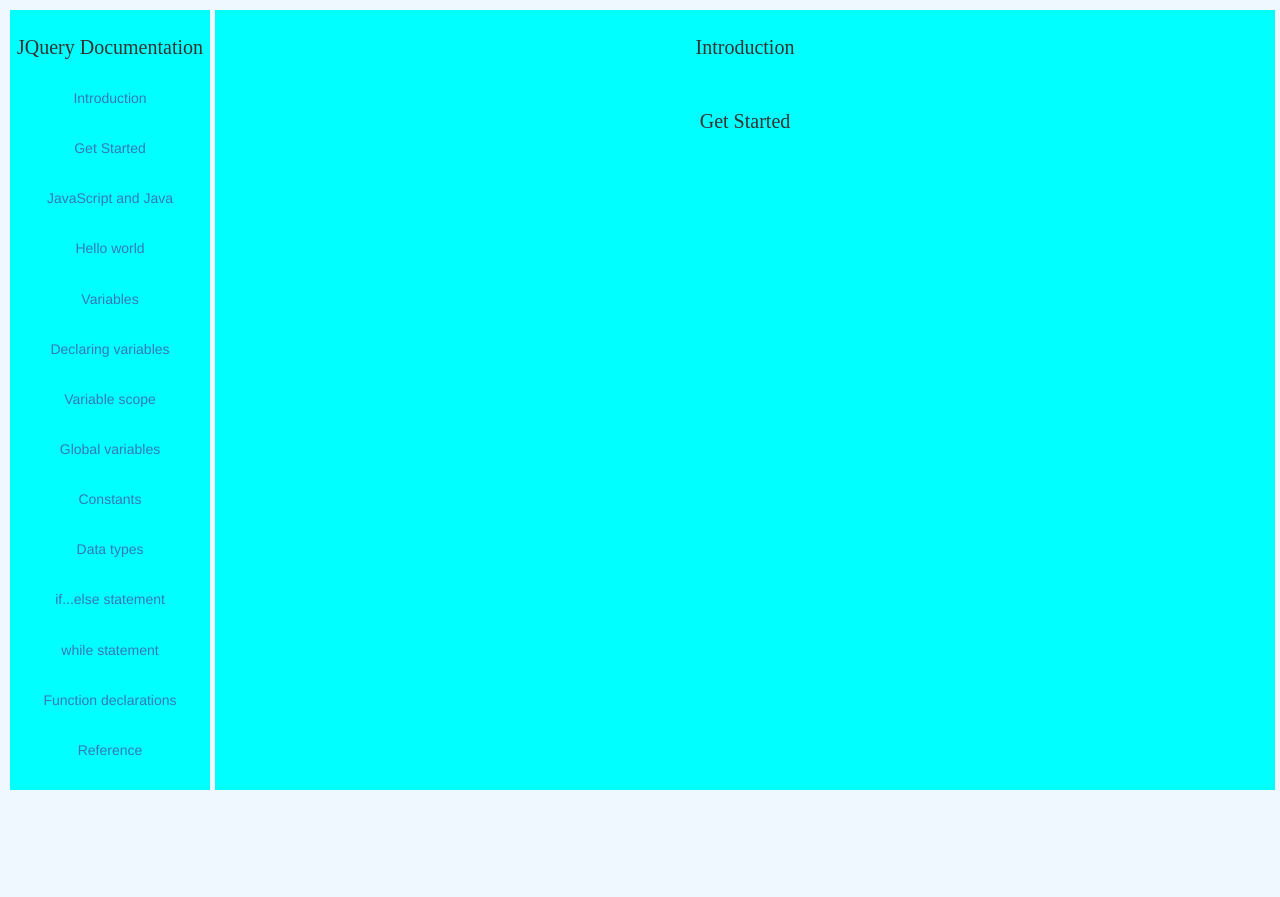
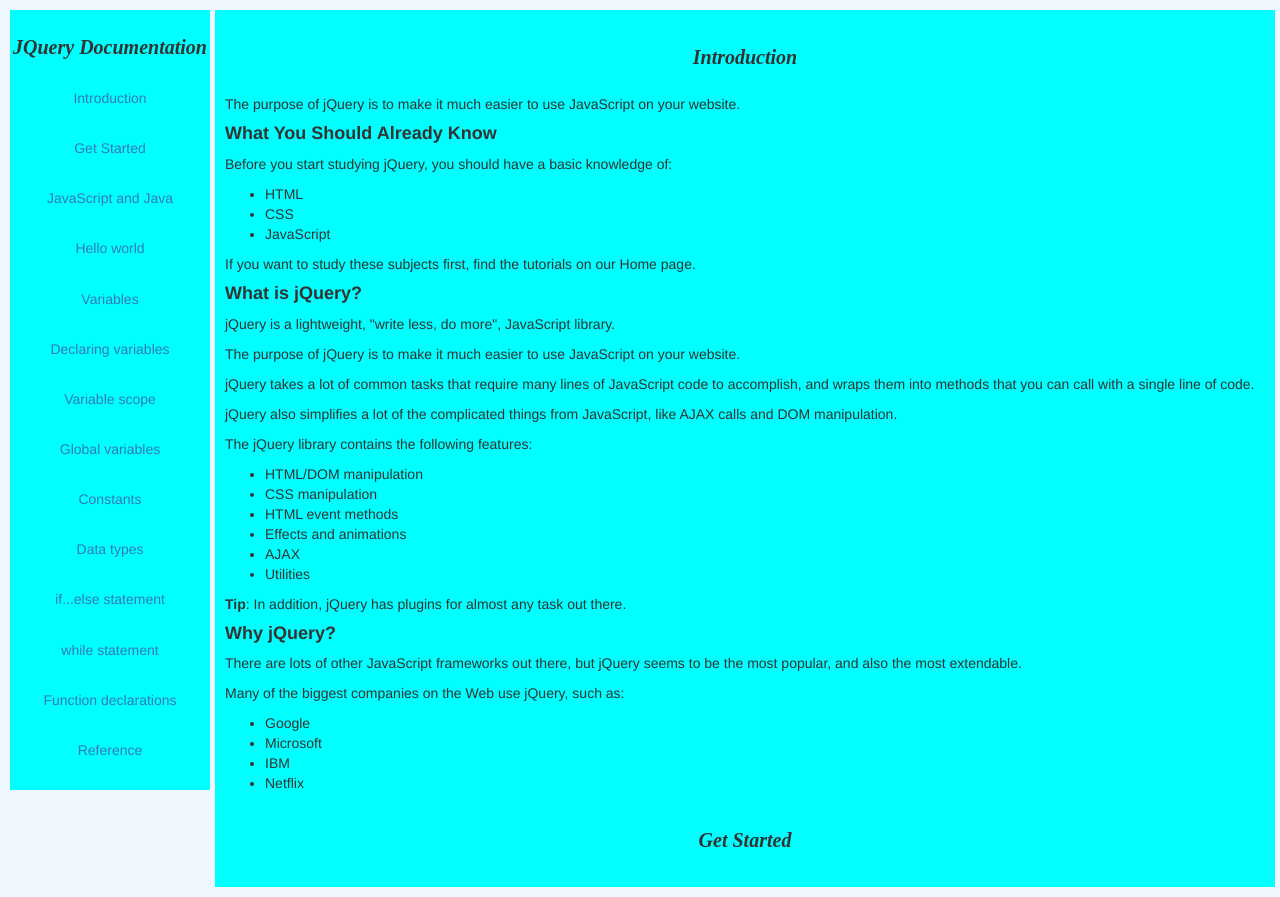
Before and after one commit to porcelainruler/JQuery-Documentation, a plain HTML site: page index.html in a window 1280 px wide. Before the commit the page ends 800 px from the top, so only its background shows below. Drawn offline with nearby package versions, Linux system fonts and the light colour scheme.

Commit message:
Add files via upload

```diff
--- a/index.html
+++ b/index.html
@@ -15,35 +15,108 @@
 <body>
 
     <nav id="navbar">
-        <header>JQuery Documentation</header>
-            <ul>
-                <a class="nav-link" href="#Introduction" rel="internal"><li>Introduction</li></a>
-                <a class="nav-link" href="#Get_Started" rel="internal"><li>Get Started</li></a>
-                <a class="nav-link" href="#JavaScript_and_Java" rel="internal"><li>JavaScript and Java</li></a>
-                <a class="nav-link" href="#Hello_world" rel="internal"><li>Hello world</li></a>
-                <a class="nav-link" href="#Variables" rel="internal"><li>Variables</li></a>
-                <a class="nav-link" href="#Declaring_variables" rel="internal"><li>Declaring variables</li></a>
-                <a class="nav-link" href="#Variable_scope" rel="internal"><li>Variable scope</li></a>
-                <a class="nav-link" href="#Global_variables" rel="internal"><li>Global variables</li></a>
-                <a class="nav-link" href="#Constants" rel="internal"><li>Constants</li></a>
-                <a class="nav-link" href="#Data_types" rel="internal"><li>Data types</li></a>
-                <a class="nav-link" href="#if...else_statement" rel="internal"><li>if...else statement</li></a>
-                <a class="nav-link" href="#while_statement" rel="internal"><li>while statement</li></a>
-                <a class="nav-link" href="#Function_declarations" rel="internal"><li>Function declarations</li></a>
-                <a class="nav-link" href="#Reference" rel="internal"><li>Reference</li></a>
+        <header><b><i>JQuery Documentation</i></b></header>
+            <ul class="side_list">
+                <a class="nav-link" href="#Introduction" rel="internal"><li class="side">Introduction</li></a>
+                <a class="nav-link" href="#Get_Started" rel="internal"><li class="side">Get Started</li></a>
+                <a class="nav-link" href="#JavaScript_and_Java" rel="internal"><li class="side">JavaScript and Java</li></a>
+                <a class="nav-link" href="#Hello_world" rel="internal"><li class="side">Hello world</li></a>
+                <a class="nav-link" href="#Variables" rel="internal"><li class="side">Variables</li></a>
+                <a class="nav-link" href="#Declaring_variables" rel="internal"><li class="side">Declaring variables</li></a>
+                <a class="nav-link" href="#Variable_scope" rel="internal"><li class="side">Variable scope</li></a>
+                <a class="nav-link" href="#Global_variables" rel="internal"><li class="side">Global variables</li></a>
+                <a class="nav-link" href="#Constants" rel="internal"><li class="side">Constants</li></a>
+                <a class="nav-link" href="#Data_types" rel="internal"><li class="side">Data types</li></a>
+                <a class="nav-link" href="#if...else_statement" rel="internal"><li class="side">if...else statement</li></a>
+                <a class="nav-link" href="#while_statement" rel="internal"><li class="side">while statement</li></a>
+                <a class="nav-link" href="#Function_declarations" rel="internal"><li class="side">Function declarations</li></a>
+                <a class="nav-link" href="#Reference" rel="internal"><li class="side">Reference</li></a>
             </ul>
     </nav>
 
     <main id="main-doc">
         <section class="main-section" id="Introduction">
-            <header>Introduction</header>
+            <header><b><i>Introduction</i></b></header>
                 <article>
+                    <p>
+                        The purpose of jQuery is to make it much easier to use JavaScript on your website.
+                    </p>
+                    <h4>
+                        <b>
+                            What You Should Already Know
+                        </b>
+                    </h4>
+                    <p>
+                        Before you start studying jQuery, you should have a basic knowledge of:
+                    </p>
+                    <ul>
+                        <li>
+                            HTML
+                        </li>
+                        <li>
+                            CSS
+                        </li>
+                        <li>
+                            JavaScript
+                        </li>
+                    </ul>
+                    <p>
+                        If you want to study these subjects first, find the tutorials on our Home page.
+                    </p>
 
+                    <h4>
+                        <b>
+                            What is jQuery?
+                        </b>
+                    </h4>
+                    <p>
+                        jQuery is a lightweight, "write less, do more", JavaScript library.
+                    </p>
+                    <p>
+                        The purpose of jQuery is to make it much easier to use JavaScript on your website.
+                    </p>
+                    <p>
+                        jQuery takes a lot of common tasks that require many lines of JavaScript code to accomplish, and wraps them into methods that you can call with a single line of code.
+                    </p>
+                    <p>
+                        jQuery also simplifies a lot of the complicated things from JavaScript, like AJAX calls and DOM manipulation.
+                    </p>
+                    <p>
+                        The jQuery library contains the following features:
+                    </p>
+
+                    <ul>
+                        <li>HTML/DOM manipulation</li>
+                        <li>CSS manipulation</li>
+                        <li>HTML event methods</li>
+                        <li>Effects and animations</li>
+                        <li>AJAX</li>
+                        <li>Utilities</li>
+                    </ul>
+                    <b>Tip</b>: In addition, jQuery has plugins for almost any task out there.
+
+                    <h4>
+                        <b>
+                            Why jQuery?
+                        </b>
+                    </h4>
+                    <p>
+                        There are lots of other JavaScript frameworks out there, but jQuery seems to be the most popular, and also the most extendable.
+                    </p>
+                    <p>
+                        Many of the biggest companies on the Web use jQuery, such as:
+                    </p>
+                    <ul>
+                        <li>Google</li>
+                        <li>Microsoft</li>
+                        <li>IBM</li>
+                        <li>Netflix</li>
+                    </ul>
                 </article>
         </section>
 
         <section class="main-section" id="Get_Started">
-            <header>Get Started</header>
+            <header><b><i>Get Started</i></b></header>
                 <article>
 
                 </article>
--- a/style.css
+++ b/style.css
@@ -1,5 +1,5 @@
 html{
-    height: 100%;
+    height: auto;
     width: 100%;
 }
 
@@ -10,7 +10,7 @@ body{
     flex-direction: row;
     padding: 10px;
     width: 100%;
-    height: 100%;
+    height: auto;
 }
 
 header{
@@ -22,13 +22,17 @@ header{
     font-size: 20px;
 }
 
-ul {
+#main-doc{
+    padding: 10px;
+}
+
+.side_list {
     list-style-type: none;
     padding: 0px;
     height: 90%;
 }
 
-li{
+.side{
     text-align: center;
     vertical-align: middle;
     height: calc(100% / 14);
@@ -56,6 +60,7 @@ a{
 #main-doc{
     display: inline-block;
     width:calc(100% - 200px);
+    height: auto;
     background-color: aqua;
     position: relative;
     left: 205px;
```
